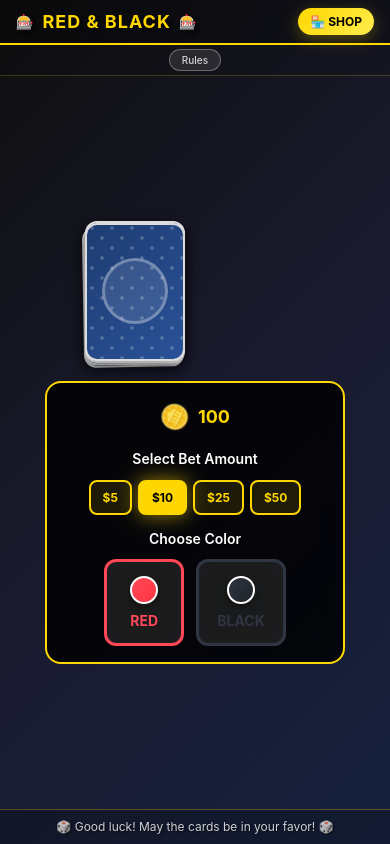
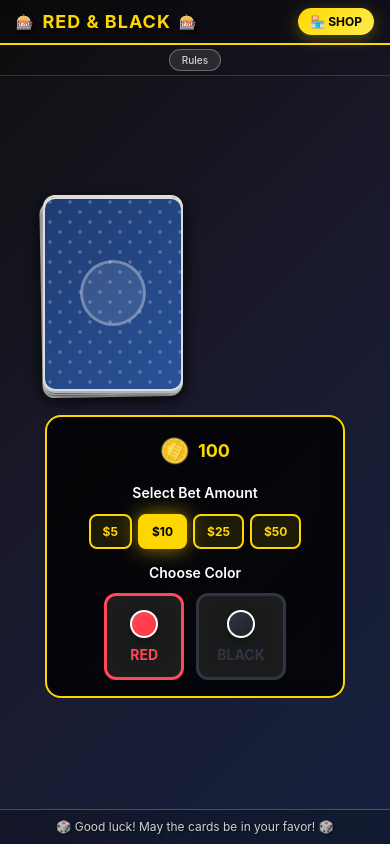
Before and after one commit to Boyiiiii/red-black, a React (Vite) app: page / in a window 390 px wide. Built offline with nearby package versions, Linux system fonts and the light colour scheme.

Commit message:
update size

```diff
--- a/src/App.css
+++ b/src/App.css
@@ -9,16 +9,27 @@
 }
 
 .app::before {
-  content: '';
+  content: "";
   position: fixed;
   top: 0;
   left: 0;
   width: 100%;
   height: 100%;
-  background:
-    radial-gradient(circle at 20% 80%, rgba(255, 215, 0, 0.1) 0%, transparent 50%),
-    radial-gradient(circle at 80% 20%, rgba(255, 71, 87, 0.1) 0%, transparent 50%),
-    radial-gradient(circle at 40% 40%, rgba(46, 213, 115, 0.05) 0%, transparent 50%);
+  background: radial-gradient(
+      circle at 20% 80%,
+      rgba(255, 215, 0, 0.1) 0%,
+      transparent 50%
+    ),
+    radial-gradient(
+      circle at 80% 20%,
+      rgba(255, 71, 87, 0.1) 0%,
+      transparent 50%
+    ),
+    radial-gradient(
+      circle at 40% 40%,
+      rgba(46, 213, 115, 0.05) 0%,
+      transparent 50%
+    );
   pointer-events: none;
   z-index: -1;
 }
@@ -49,7 +60,8 @@
 }
 
 @keyframes pulse {
-  0%, 100% {
+  0%,
+  100% {
     transform: scale(1);
   }
   50% {
@@ -133,16 +145,16 @@
 }
 
 .card-flip-area {
-  width: 120px;
-  height: 168px;
+  width: 160px;
+  height: 224px;
   flex-shrink: 0;
   position: relative;
 }
 
 .card-deck {
   position: relative;
-  width: 120px;
-  height: 168px;
+  width: 160px;
+  height: 224px;
   z-index: 1;
   transition: transform 0.3s ease;
 }
@@ -153,8 +165,8 @@
 
 .deck-card {
   position: absolute;
-  width: 120px;
-  height: 168px;
+  width: 160px;
+  height: 224px;
   background: linear-gradient(135deg, #1e3c72, #2a5298);
   border-radius: 12px;
   border: 2px solid #ddd;
@@ -179,24 +191,31 @@
 .deck-card.top-card {
   transform: translateY(0px) rotate(0deg);
   z-index: 4;
-  background-image:
-    radial-gradient(circle at 25% 25%, rgba(255,255,255,0.2) 2px, transparent 2px),
-    radial-gradient(circle at 75% 75%, rgba(255,255,255,0.2) 2px, transparent 2px);
+  background-image: radial-gradient(
+      circle at 25% 25%,
+      rgba(255, 255, 255, 0.2) 2px,
+      transparent 2px
+    ),
+    radial-gradient(
+      circle at 75% 75%,
+      rgba(255, 255, 255, 0.2) 2px,
+      transparent 2px
+    );
   background-size: 20px 20px;
   position: relative;
 }
 
 .deck-card.top-card::before {
-  content: '';
+  content: "";
   position: absolute;
   top: 50%;
   left: 50%;
   transform: translate(-50%, -50%);
   width: 60px;
   height: 60px;
-  background: rgba(255,255,255,0.1);
+  background: rgba(255, 255, 255, 0.1);
   border-radius: 50%;
-  border: 3px solid rgba(255,255,255,0.3);
+  border: 3px solid rgba(255, 255, 255, 0.3);
 }
 
 .deck-card.top-card.pulling {
@@ -206,9 +225,7 @@
 .deck-card.top-card.golden {
   background: linear-gradient(135deg, #ffd700, #ffed4e, #ffc107);
   border: 3px solid #ffb300;
-  box-shadow:
-    0 4px 15px rgba(255, 215, 0, 0.5),
-    0 0 30px rgba(255, 215, 0, 0.3),
+  box-shadow: 0 4px 15px rgba(255, 215, 0, 0.5), 0 0 30px rgba(255, 215, 0, 0.3),
     inset 0 0 20px rgba(255, 255, 255, 0.2);
   animation: goldenGlow 2s ease-in-out infinite alternate;
 }
@@ -221,16 +238,12 @@
 
 @keyframes goldenGlow {
   0% {
-    box-shadow:
-      0 4px 15px rgba(255, 215, 0, 0.5),
-      0 0 30px rgba(255, 215, 0, 0.3),
-      inset 0 0 20px rgba(255, 255, 255, 0.2);
+    box-shadow: 0 4px 15px rgba(255, 215, 0, 0.5),
+      0 0 30px rgba(255, 215, 0, 0.3), inset 0 0 20px rgba(255, 255, 255, 0.2);
   }
   100% {
-    box-shadow:
-      0 6px 25px rgba(255, 215, 0, 0.8),
-      0 0 50px rgba(255, 215, 0, 0.6),
-      inset 0 0 30px rgba(255, 255, 255, 0.4);
+    box-shadow: 0 6px 25px rgba(255, 215, 0, 0.8),
+      0 0 50px rgba(255, 215, 0, 0.6), inset 0 0 30px rgba(255, 255, 255, 0.4);
   }
 }
 
@@ -252,7 +265,6 @@
     transform: translateY(0px) rotate(0deg);
   }
 }
-
 
 .game-over {
   position: fixed;
@@ -356,37 +368,40 @@
   .game-content {
     flex: 1;
     flex-direction: column;
-    gap: 20px;
-    padding: 8px 16px;
-    justify-content: center;
+    gap: 16px;
     align-items: center;
     min-height: 0;
   }
 
   .card-area {
-    gap: 10px;
+    gap: 12px;
     flex-shrink: 0;
+    flex: 0.6;
+    display: flex;
+    flex-direction: column;
+    justify-content: center;
+    align-items: center;
   }
 
   .card-display {
-    min-height: 140px;
-    gap: 20px;
-    max-width: 400px;
+    min-height: 196px;
+    gap: 25px;
+    max-width: 500px;
   }
 
   .card-deck {
-    width: 100px;
-    height: 140px;
+    width: 140px;
+    height: 196px;
   }
 
   .deck-card {
-    width: 100px;
-    height: 140px;
+    width: 140px;
+    height: 196px;
   }
 
   .card-flip-area {
-    width: 100px;
-    height: 140px;
+    width: 140px;
+    height: 196px;
   }
 
   .game-footer {
@@ -485,24 +500,24 @@
   }
 
   .card-display {
-    min-height: 90px;
-    gap: 12px;
-    max-width: 240px;
+    min-height: 140px;
+    gap: 15px;
+    max-width: 320px;
   }
 
   .card-deck {
-    width: 70px;
-    height: 98px;
+    width: 100px;
+    height: 140px;
   }
 
   .deck-card {
-    width: 70px;
-    height: 98px;
+    width: 100px;
+    height: 140px;
   }
 
   .card-flip-area {
-    width: 70px;
-    height: 98px;
+    width: 100px;
+    height: 140px;
   }
 
   .game-footer {
--- a/src/components/Card.css
+++ b/src/components/Card.css
@@ -1,7 +1,7 @@
 .card-container {
   perspective: 1000px;
-  width: 120px;
-  height: 168px;
+  width: 160px;
+  height: 224px;
   z-index: 10;
 }
 
@@ -148,7 +148,7 @@
   top: 50%;
   left: 50%;
   transform: translate(-50%, -50%);
-  font-size: 48px;
+  font-size: 56px;
   opacity: 0.8;
 }
 
@@ -188,6 +188,69 @@
 
 @media (max-width: 768px) {
   .card-container {
+    width: 140px;
+    height: 196px;
+  }
+
+  @keyframes pullFromDeck {
+    0% {
+      transform: translateX(-98px) translateY(-14px) scale(0.9);
+      opacity: 0.8;
+    }
+    50% {
+      transform: translateX(-49px) translateY(-7px) scale(0.95);
+      opacity: 0.9;
+    }
+    100% {
+      transform: translateX(0) translateY(0) scale(1);
+      opacity: 1;
+    }
+  }
+
+  @keyframes pullAndFlip {
+    0% {
+      transform: translateX(-98px) translateY(-14px) scale(0.9) rotateY(0deg);
+      opacity: 0.8;
+    }
+    40% {
+      transform: translateX(-14px) translateY(-2px) scale(0.98) rotateY(0deg);
+      opacity: 1;
+    }
+    60% {
+      transform: translateX(0) translateY(0) scale(1) rotateY(90deg);
+      opacity: 1;
+    }
+    100% {
+      transform: translateX(0) translateY(0) scale(1) rotateY(180deg);
+      opacity: 1;
+    }
+  }
+
+  .card-corner {
+    font-size: 10px;
+  }
+
+  .card-center {
+    font-size: 56px;
+  }
+
+  .card-placeholder {
+    font-size: 56px;
+  }
+
+  .card-content {
+    padding: 6px;
+  }
+
+  .card-back-pattern::before {
+    width: 70px;
+    height: 70px;
+    border: 2px solid rgba(255,255,255,0.3);
+  }
+}
+
+@media screen and (max-height: 500px) and (orientation: landscape) {
+  .card-container {
     width: 100px;
     height: 140px;
   }
@@ -213,70 +276,7 @@
       opacity: 0.8;
     }
     40% {
-      transform: translateX(-10px) translateY(-2px) scale(0.98) rotateY(0deg);
-      opacity: 1;
-    }
-    60% {
-      transform: translateX(0) translateY(0) scale(1) rotateY(90deg);
-      opacity: 1;
-    }
-    100% {
-      transform: translateX(0) translateY(0) scale(1) rotateY(180deg);
-      opacity: 1;
-    }
-  }
-
-  .card-corner {
-    font-size: 10px;
-  }
-
-  .card-center {
-    font-size: 40px;
-  }
-
-  .card-placeholder {
-    font-size: 40px;
-  }
-
-  .card-content {
-    padding: 6px;
-  }
-
-  .card-back-pattern::before {
-    width: 50px;
-    height: 50px;
-    border: 2px solid rgba(255,255,255,0.3);
-  }
-}
-
-@media screen and (max-height: 500px) and (orientation: landscape) {
-  .card-container {
-    width: 70px;
-    height: 98px;
-  }
-
-  @keyframes pullFromDeck {
-    0% {
-      transform: translateX(-50px) translateY(-7px) scale(0.9);
-      opacity: 0.8;
-    }
-    50% {
-      transform: translateX(-25px) translateY(-3px) scale(0.95);
-      opacity: 0.9;
-    }
-    100% {
-      transform: translateX(0) translateY(0) scale(1);
-      opacity: 1;
-    }
-  }
-
-  @keyframes pullAndFlip {
-    0% {
-      transform: translateX(-50px) translateY(-7px) scale(0.9) rotateY(0deg);
-      opacity: 0.8;
-    }
-    40% {
-      transform: translateX(-7px) translateY(-1px) scale(0.98) rotateY(0deg);
+      transform: translateX(-10px) translateY(-1px) scale(0.98) rotateY(0deg);
       opacity: 1;
     }
     60% {
@@ -294,11 +294,11 @@
   }
 
   .card-center {
-    font-size: 28px;
+    font-size: 40px;
   }
 
   .card-placeholder {
-    font-size: 28px;
+    font-size: 40px;
   }
 
   .card-content {
@@ -306,8 +306,8 @@
   }
 
   .card-back-pattern::before {
-    width: 35px;
-    height: 35px;
+    width: 50px;
+    height: 50px;
     border: 2px solid rgba(255,255,255,0.3);
   }
 }
```
